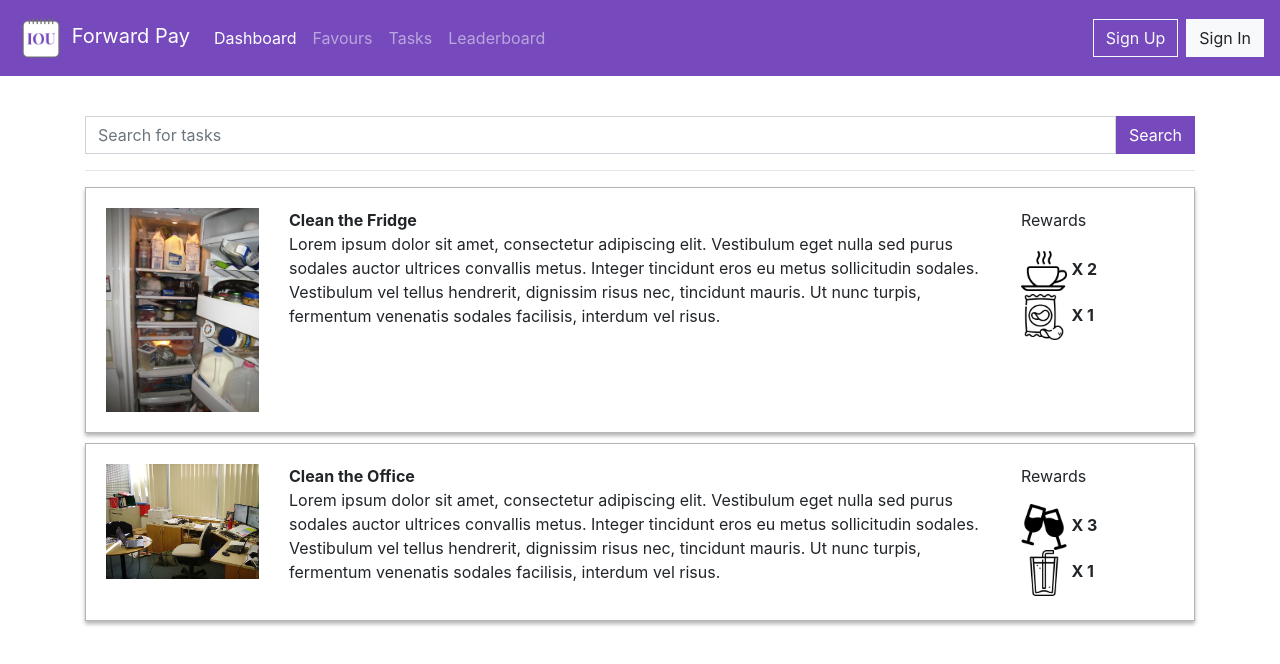
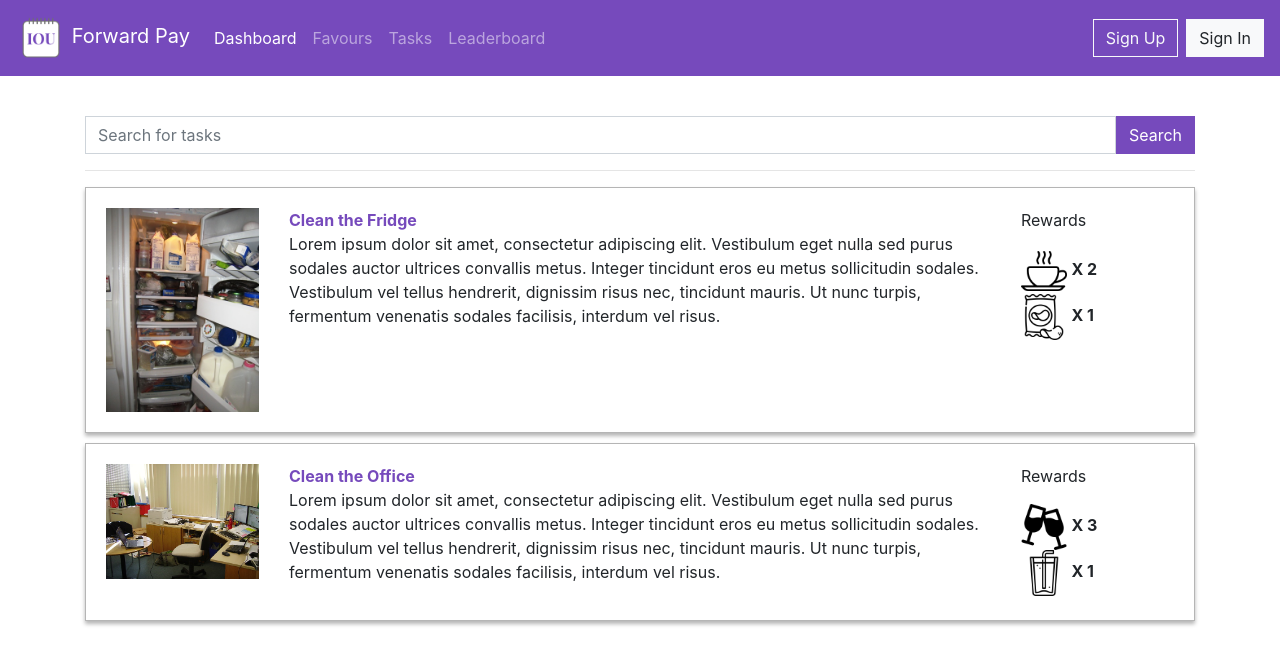
Before and after one commit to sukanthm/uts-aip-spring2020, a Next.js app in the folder frontend/: page / in a window 1280 px wide. Shown: the top 664 px of the page. Built offline with nearby package versions, Linux system fonts and the light colour scheme.

Commit message:
👌IMPROVE: Add minor color change to font

```diff
--- a/frontend/styles/general.scss
+++ b/frontend/styles/general.scss
@@ -34,6 +34,10 @@
 
 .task-des{
     flex-grow: 2;
+}
+
+.task-des b{
+    color: $primary;
 }
 
 .task-rew{
```
